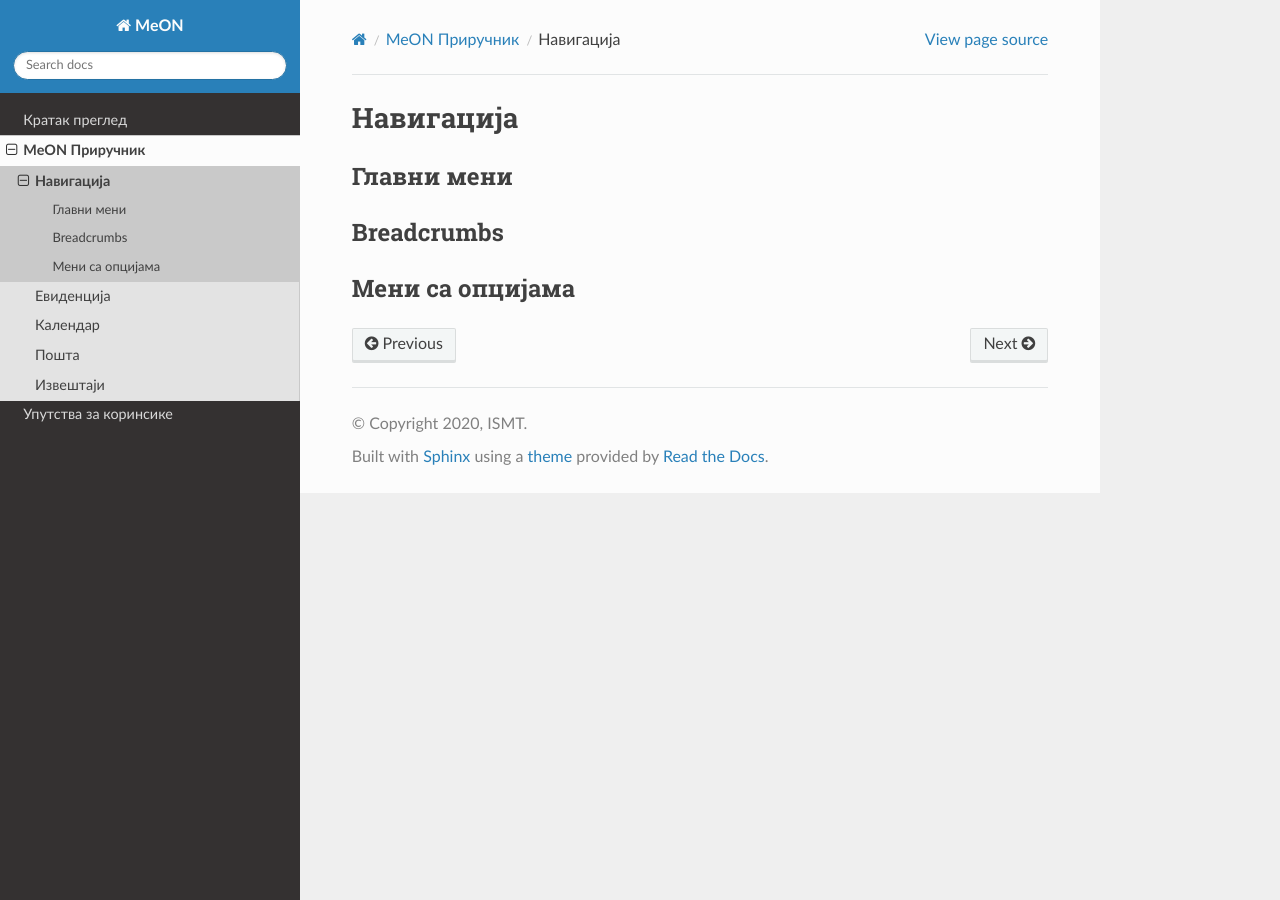
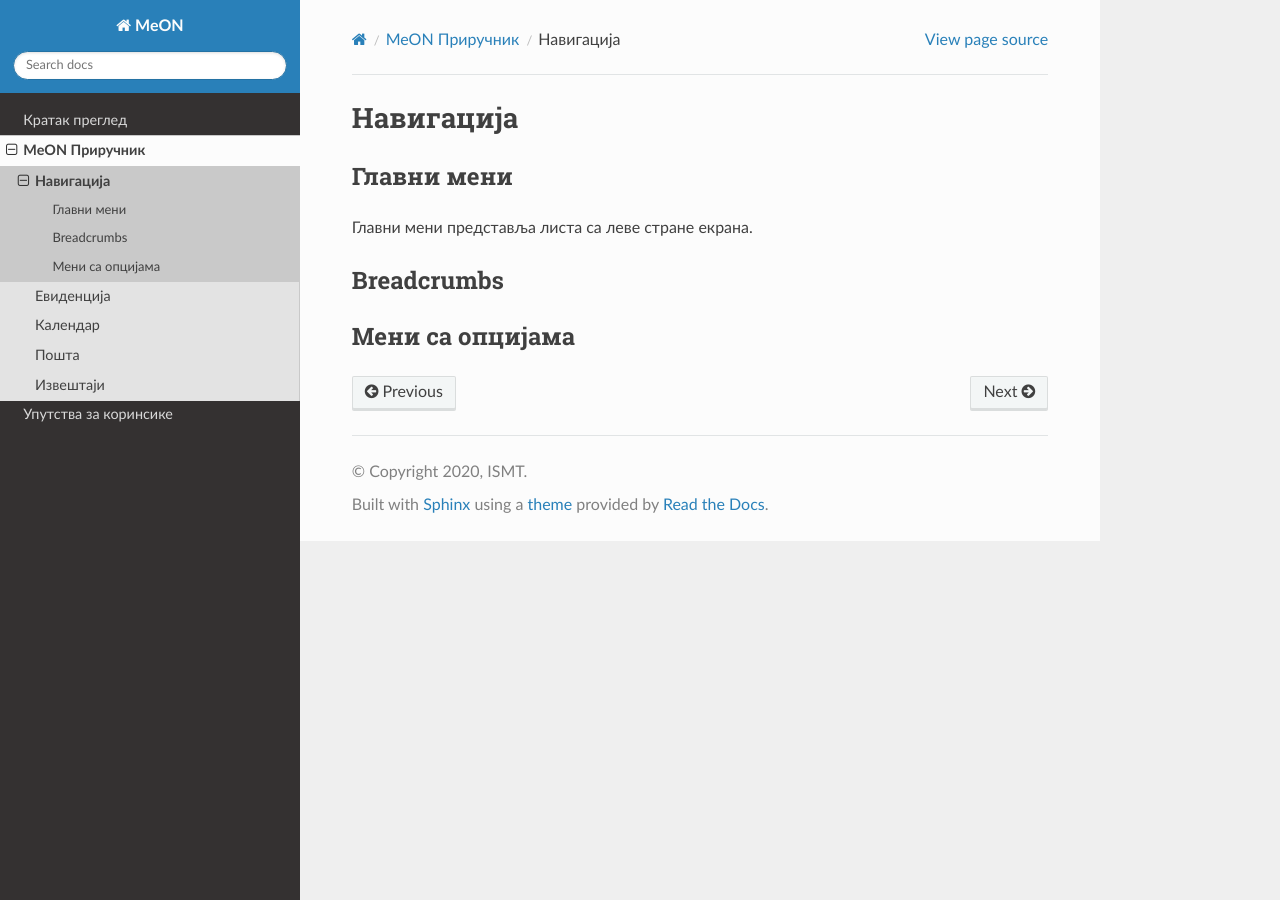
Before and after one commit to ismt-hub/MeON-Docs, a Sphinx documentation site: the page built from docs/prirucnik/navigacija.rst, in a window 1280 px wide. Built offline with Sphinx 7.4.7 and the Read the Docs theme 2.0.0, drawn with Linux system fonts in a browser that asks for light colours.

Commit message:
Update navigacija.rst
fix

```diff
--- a/docs/prirucnik/navigacija.rst
+++ b/docs/prirucnik/navigacija.rst
@@ -6,7 +6,7 @@
 
 Главни мени
 ===========
-
+Главни мени представља листа са леве стране екрана.
 
 Breadcrumbs
 ===========
```
